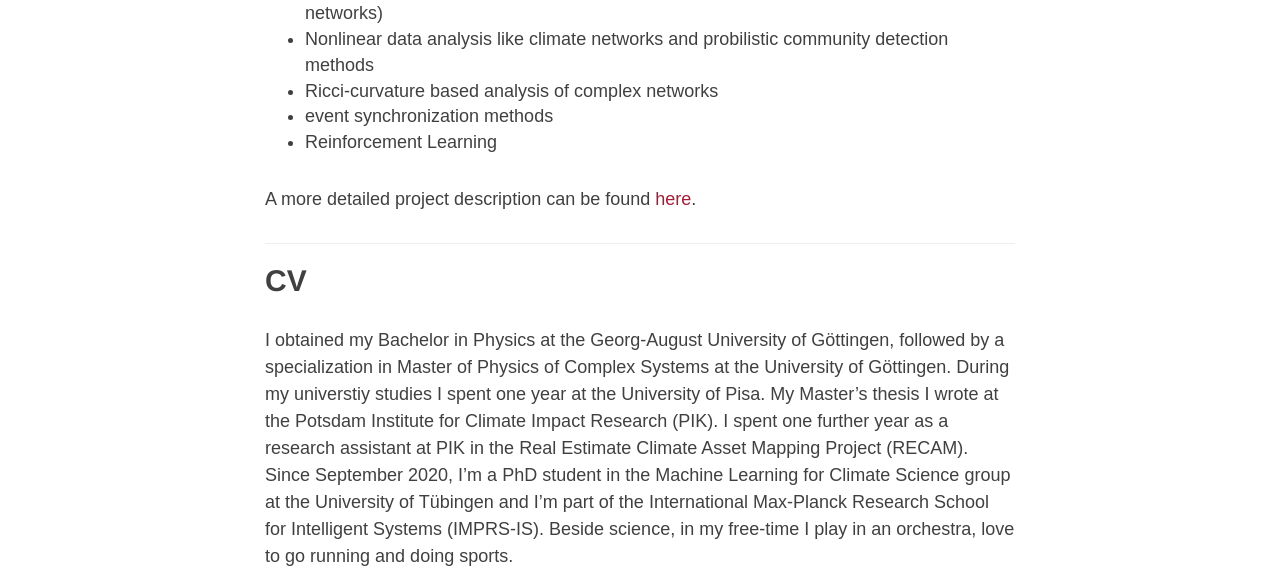
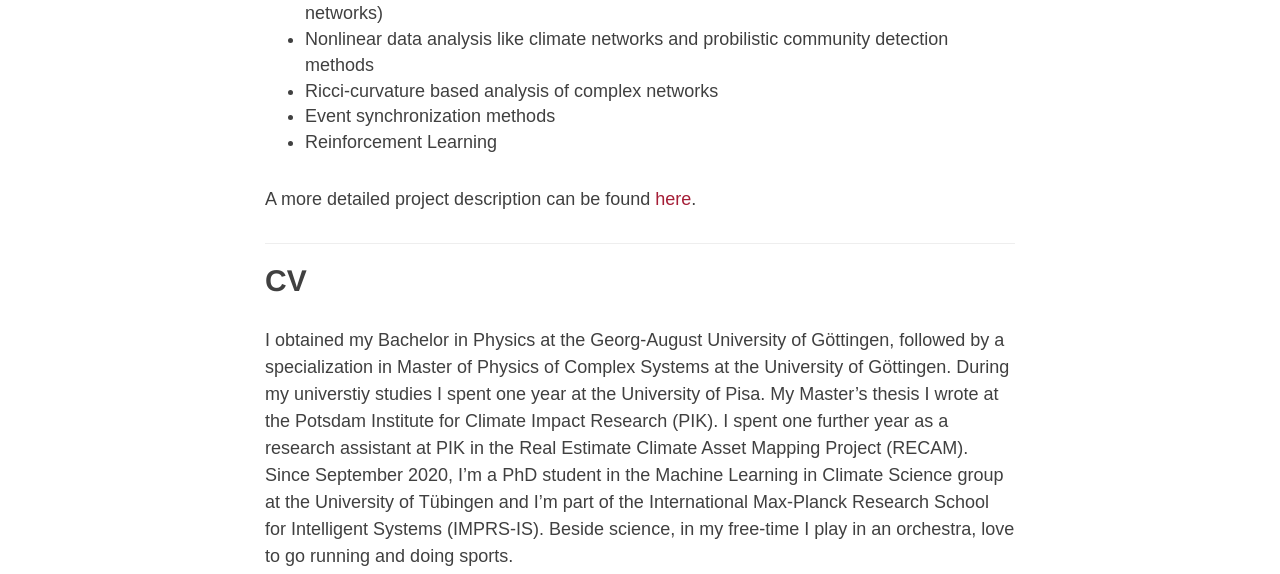
Before and after one commit to mlcs/mlcs.github.io, a Jekyll site: the page built from people/strnad.md, in a window 1280 px wide and 900 px high, scrolled down 978 px. Shown: the part 154-728 px from the top of the window. Built offline with Jekyll 4.4.1, drawn with Linux system fonts in a browser that asks for light colours; nearby versions of some CDN libraries.

Commit message:
typos corrected

```diff
--- a/people/strnad.md
+++ b/people/strnad.md
@@ -20,7 +20,7 @@
     hydrological station networks)
 + Nonlinear data analysis like climate networks and probilistic community detection methods
 + Ricci-curvature based analysis of complex networks
-+ event synchronization methods
++ Event synchronization methods
 + Reinforcement Learning
 
 A more detailed project description can be found [here](https://machineclimate.de/research/projects/).
@@ -28,7 +28,7 @@
 ***
 ## CV
 
-I obtained my Bachelor in Physics at the Georg-August University of Göttingen, followed by a specialization in Master of Physics of Complex Systems at the University of Göttingen. During my universtiy studies I spent one year at the University of Pisa. My Master's thesis I wrote at the Potsdam Institute for Climate Impact Research (PIK). I spent one further year as a research assistant at PIK in the Real Estimate Climate Asset Mapping Project (RECAM). Since September 2020, I'm a PhD student in the Machine Learning for Climate Science group at the University of Tübingen and I'm part of the International Max-Planck Research School for Intelligent Systems (IMPRS-IS).
+I obtained my Bachelor in Physics at the Georg-August University of Göttingen, followed by a specialization in Master of Physics of Complex Systems at the University of Göttingen. During my universtiy studies I spent one year at the University of Pisa. My Master's thesis I wrote at the Potsdam Institute for Climate Impact Research (PIK). I spent one further year as a research assistant at PIK in the Real Estimate Climate Asset Mapping Project (RECAM). Since September 2020, I'm a PhD student in the Machine Learning in Climate Science group at the University of Tübingen and I'm part of the International Max-Planck Research School for Intelligent Systems (IMPRS-IS).
 Beside science, in my free-time I play in an orchestra, love to go running and doing sports.
 ## Publications
 
```
